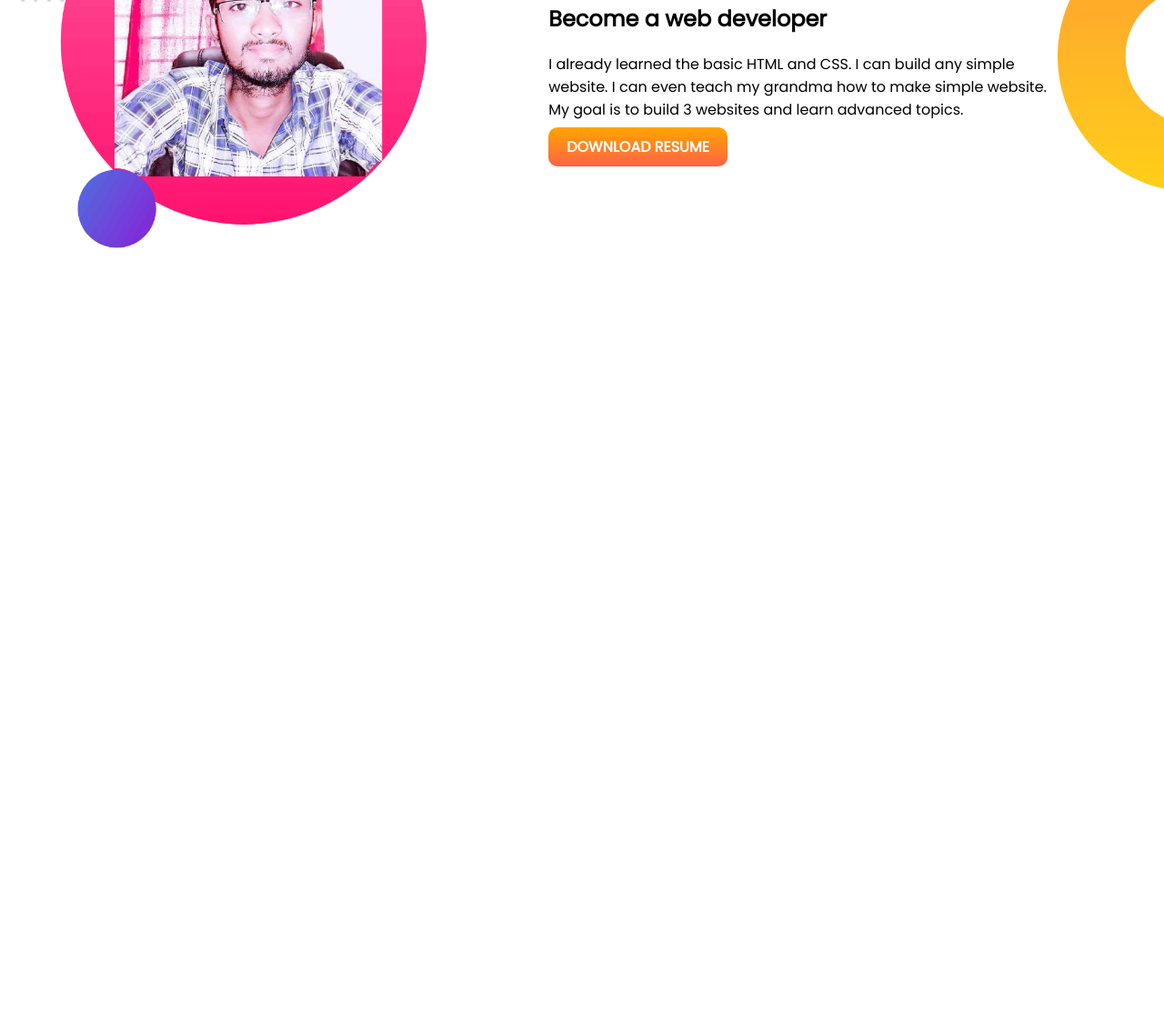
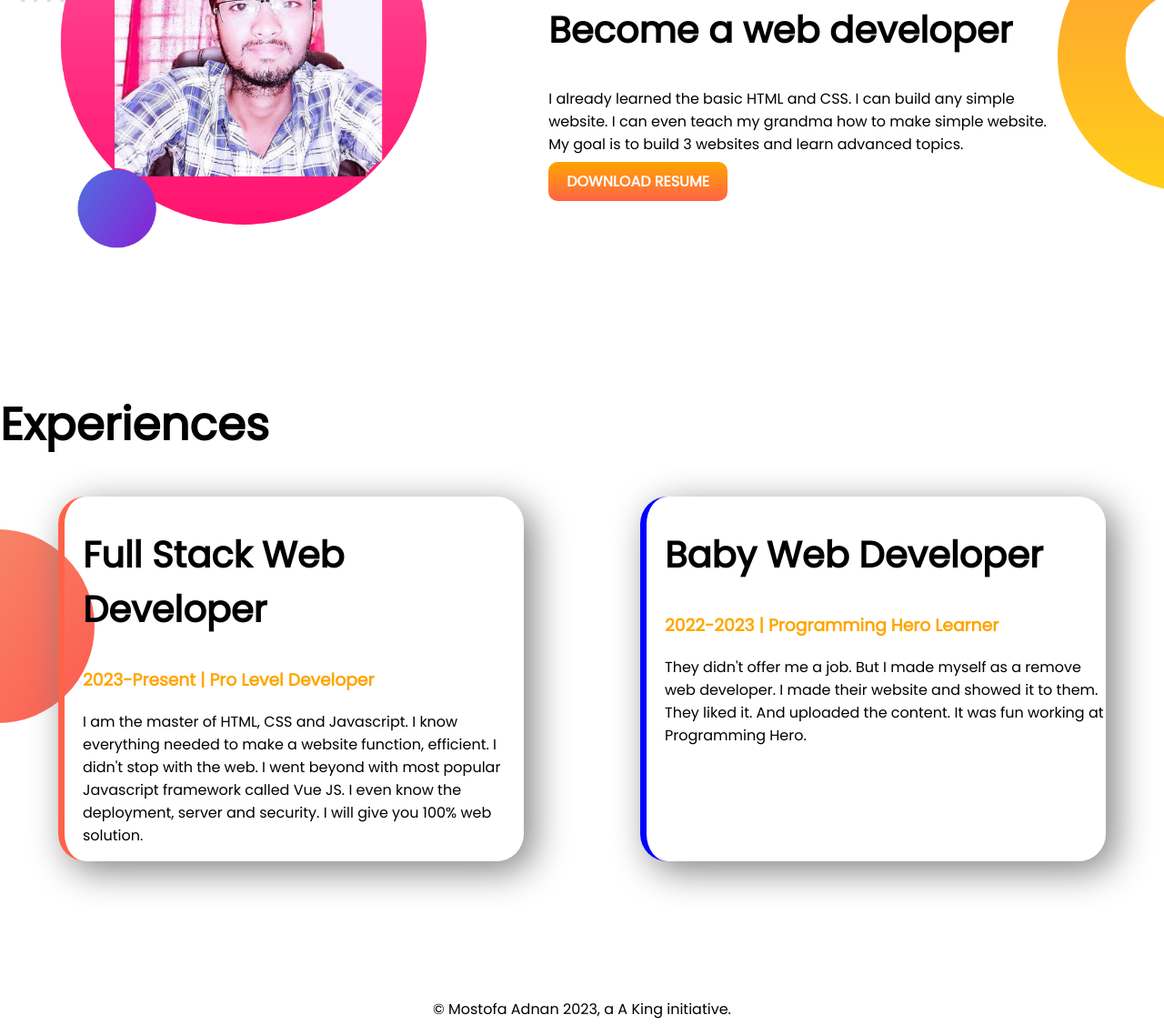
Before and after one commit to Adnan51/Developer-Portfolio, a plain HTML site: page index.html in a window 1280 px wide. Shown: the part 800-1938 px from the top of the page at 91% size. Before the commit the page ends 1230 px from the top, so only its background shows below. Drawn offline with Linux system fonts and the light colour scheme.

Commit message:
:Border Style  add

```diff
--- a/index.html
+++ b/index.html
@@ -5,7 +5,7 @@
     <meta charset="UTF-8">
     <meta http-equiv="X-UA-Compatible" content="IE=edge">
     <meta name="viewport" content="width=device-width, initial-scale=1.0">
-    <title>Md Mostofa Adnan Portfolio</title>
+    <title>Mostofa Adnan Portfolio</title>
     <link rel="preconnect" href="https://fonts.googleapis.com">
     <link rel="preconnect" href="https://fonts.gstatic.com" crossorigin>
     <link href="https://fonts.googleapis.com/css2?family=Poppins&display=swap" rel="stylesheet">
@@ -13,7 +13,7 @@
 </head>
 
 <body>
-    <section class="top-banner">
+    <section class="top-banner flexible-container">
         <div class="half-width">
             <h1>Welcome To</h1>
             <h1><span class="orange-color">Mostofa Adnan</span> World!</h1>
@@ -30,7 +30,7 @@
             <img src="images/my-bg.png" alt="">
         </div>
     </section>
-    <section class="dream-big">
+    <section class="dream-big flexible-container">
         <div class="half-width">
             <img src="images/My Photo bg.png" alt="">
         </div>
@@ -43,6 +43,29 @@
                 href="https://www.linkedin.com/in/md-mostofa-adnan-1a1838171/">DOWNLOAD RESUME</a>
         </div>
     </section>
+    <section class="Experience-area">
+        <h1>Experiences</h1>
+        <div class="flexible-container">
+            <div id="Full-Stack-Web-Developer" class="Experience-item">
+                <h2>Full Stack Web Developer</h2>
+                <h3 class="orange-color">2023-Present | Pro Level Developer</h3>
+                <p>I am the master of HTML, CSS and Javascript. I know everything needed to make a website function,
+                    efficient. I didn't stop with the web. I went beyond with most popular Javascript framework called
+                    Vue
+                    JS. I even know the deployment, server and security. I will give you 100% web solution.</p>
+            </div>
+            <div id="Baby-Web-Developer" class="Experience-item">
+                <h2>Baby Web Developer</h2>
+                <h3 class="orange-color">2022-2023 | Programming Hero Learner</h3>
+                <p>They didn't offer me a job. But I made myself as a remove web developer. I made their website and
+                    showed
+                    it to them. They liked it. And uploaded the content. It was fun working at Programming Hero.</p>
+            </div>
+        </div>
+    </section>
+    <footer>
+        <p>© Mostofa Adnan 2023, a A King initiative.</p>
+    </footer>
 </body>
 
 </html>
--- a/style.css
+++ b/style.css
@@ -7,11 +7,15 @@ h1 {
     font-size: 50px;
 }
 
+h2 {
+    font-size: 40px;
+}
+
 .orange-color {
     color: orange;
 }
 
-section {
+.flexible-container {
     display: flex;
     margin-bottom: 150px;
 }
@@ -45,3 +49,30 @@ section {
     background-position: right;
     padding-right: 120px;
 }
+
+.Experience-area {
+    background-image: url(images/exp-bg.png);
+    background-repeat: no-repeat;
+    background-position: left;
+}
+
+.Experience-item {
+    width: 40%;
+    margin-left: 5%;
+    margin-right: 5%;
+    padding-left: 20px;
+    border-radius: 30px;
+    box-shadow: 10px 10px 40px gray;
+}
+
+#Full-Stack-Web-Developer {
+    border-left: 7px solid tomato;
+}
+
+#Baby-Web-Developer {
+    border-left: 7px solid blue;
+}
+
+footer p {
+    text-align: center;
+}
```
